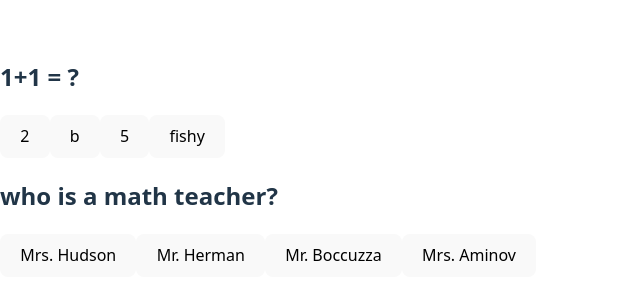
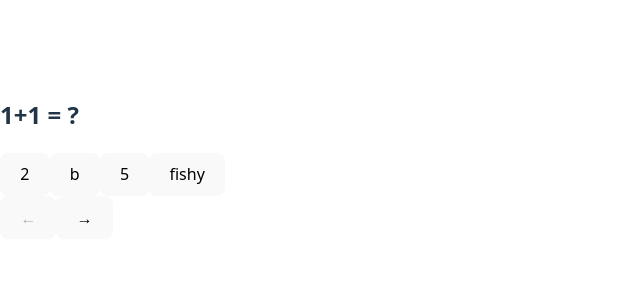
Before and after one commit to wanshm/Get-to-know-bayside-website-project, a React (Vite) app in the folder wpc_website project/: page / in a window 1280 px wide. Shown: the part 242-542 px from the top of the page, without its empty margins (0-640 px from the left). Built offline with nearby package versions, Linux system fonts and the light colour scheme.

Commit message:
A little work on the mcq question. Still need to patch something.

```diff
--- a/wpc_website project/src/App.tsx
+++ b/wpc_website project/src/App.tsx
@@ -1,15 +1,31 @@
+import { useState } from 'react';
 import './App.css';
 import mcqData from './assets/mcqData.json';
 import Mcq from './components/Mcq';
-import { McqDataProps } from './components/Mcq';
+
 
 function App() {
   //sample data for testing features...
-  const d: McqDataProps = mcqData;
+  const d = mcqData;
+  const [index, setIndex] = useState<number>(0)
+
+  const handleLeft = () => {
+    let copy = index;
+    copy --;
+    setIndex(copy);
+  }
+
+  const handleRight = () => {
+    let copy = index;
+    copy ++;
+    setIndex(copy);
+  }
 
   return (
     <>
-      <Mcq data={d.data} />
+      <Mcq data={d} index={index} />
+      <button disabled = {index == 0} onClick={()=>{handleLeft()}}>&larr;</button>
+      <button disabled = {index == mcqData.length -1 } onClick={()=>{handleRight()}}>&rarr;</button>
     </>
   );
 }
--- a/wpc_website project/src/assets/mcqData.json
+++ b/wpc_website project/src/assets/mcqData.json
@@ -1,5 +1,4 @@
-{
-  "data": [
+[
     { "question": "1+1 = ?", "answer": 0, "choices": ["2", "b", "5", "fishy"] },
     {
       "question": "who is a math teacher?",
@@ -7,4 +6,3 @@
       "choices": ["Mrs. Hudson", "Mr. Herman", "Mr. Boccuzza", "Mrs. Aminov"]
     }
   ]
-}
--- a/wpc_website project/src/components/AnswerChoices.tsx
+++ b/wpc_website project/src/components/AnswerChoices.tsx
@@ -1,4 +1,5 @@
 import { useState } from 'react';
+import AnswerChoice from './mcqType/AnswerChoice';
 
 interface AnswerChoiceProps {
   choices: string[];
@@ -6,26 +7,12 @@ interface AnswerChoiceProps {
 }
 
 export default function AnswerChoices(props: AnswerChoiceProps) {
-  const [off, setOff] = useState(false);
-
-  const handleOnClick = () => {
-    setOff(true);
-  };
-
   return (
     <div>
       {props.choices.map((choice, i) => {
         return (
-          <button
-            key={i}
-            onClick={() => {
-              handleOnClick();
-            }}
-            className={off ? (i == props.answer ? 'right' : 'wrong') : ''}
-            disabled={off}
-          >
-            {choice}
-          </button>
+          //DO some work on getting each QUESTION separate, so their answers dont show
+          <AnswerChoice key={i} choice={choice} index={i} answer={props.answer}/>
         );
       })}
     </div>
--- a/wpc_website project/src/components/Mcq.tsx
+++ b/wpc_website project/src/components/Mcq.tsx
@@ -7,19 +7,17 @@ export interface McqDataProps {
     choices: string[];
     imgsrc?: string;
   }[];
+  index : number;
 }
 
 export default function Mcq(props: McqDataProps) {
+  const q = props.data[props.index]
   return (
     <div>
-      {props.data.map((q, i) => {
-        return (
-          <div key={i}>
+          <div>
             <h2>{q.question}</h2>
             <AnswerChoices choices={q.choices} answer={q.answer} />
           </div>
-        );
-      })}
     </div>
   );
 }
--- /dev/null
+++ b/wpc_website project/src/components/mcqType/AnswerChoice.tsx
@@ -0,0 +1,28 @@
+import { useState } from "react";
+
+interface AnswerChoiceProps {
+    choice: string;
+    answer: number;
+    index: number;
+  }
+
+export default function AnswerChoice (props :AnswerChoiceProps) {
+    const [off, setOff] = useState<boolean>(false);
+
+      const handleOnClick = () => {
+        setOff(true);
+      };
+
+    return (
+        <button
+          onClick={() => {
+            handleOnClick();
+          }}
+          className={off ? (props.index == props.answer ? "right" : "wrong") : ""}
+          disabled={off}
+        >
+          {props.choice}
+        </button>
+      );
+
+}
```
